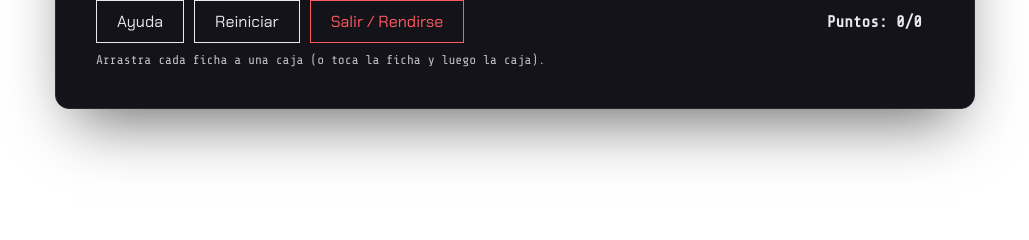
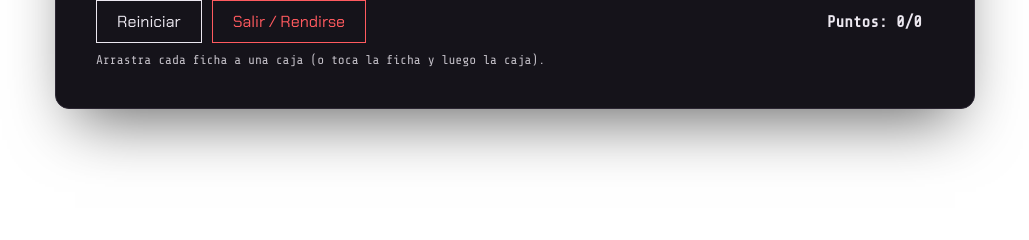
Before and after one commit to Mony-B/TSP_Tetra.R_Repositorio_A26, a Django app: template reto_clasificar/templates/reto_clasificar/reto.html in a window 1280 px wide. Shown: the part 518-758 px from the top of the page, without its empty margins (125-1154 px from the left). Run offline with Django 5.2, Linux system fonts and the light colour scheme; the template is opened without the code that fills it, so the values that code supplies are empty.

Commit message:
reto_clasificar: quita el botón de ayuda (no está en el CU-08)
Verificado el flujo contra la especificación CU-08: coincide en todo
excepto PE-1 (pista de reto), que según el spec debe venir de CU-03
"Adquirir pista de reto" (la red corrupta: cuesta bitcoins, alternativa
con el minijuego Snake, catálogo compartido). El botón "Ayuda" que tenía
este reto era un placeholder propio con texto fijo y gratis, sin relación
con CU-03, así que se quita mientras no exista esa integración.

CU-03 se implementará más adelante desde la plantilla compartida para que
lo tengan los 10 retos a la vez, en vez de que cada uno tenga su propio
botón suelto.

El texto de "ayuda" de cada ejercicio se queda en ejercicios.py (puede
servir de contenido cuando se conecte CU-03), pero ya no se manda al
navegador en datos_publicos().

Co-Authored-By: Claude Sonnet 5 <noreply@anthropic.com>
Claude-Session: https://claude.ai/code/session_01F9dH6fYgxvyjHH1pH47cr9

```diff
--- a/reto_clasificar/ejercicios.py
+++ b/reto_clasificar/ejercicios.py
@@ -217,7 +217,6 @@ def datos_publicos(ejercicio_id):
         "enunciado": ejercicio["enunciado"],
         "categorias": ejercicio.get("categorias", CATEGORIAS),
         "fichas": fichas(ejercicio),
-        "ayuda": ejercicio["ayuda"],
     }
     if _es_grafica(ejercicio):
         datos["grafica"] = _grafica(ejercicio_id)
--- a/reto_clasificar/static/reto_clasificar/css/clasificar.css
+++ b/reto_clasificar/static/reto_clasificar/css/clasificar.css
@@ -51,8 +51,6 @@
 .cl-pie { display: flex; justify-content: space-between; align-items: center; gap: 10px; flex-wrap: wrap; }
 .cl-botones { display: flex; gap: 10px; flex-wrap: wrap; justify-content: center; }
 .cl-puntos { font-weight: bold; padding: 6px 12px; border: 1px solid var(--verde-medio); }
-.cl-ayuda { padding: 10px; border: 1px dashed #ffd166; color: #ffd166; }
-.cl-ayuda[hidden] { display: none; }
 .cl-mensaje { margin: 10px 0 0; min-height: 1.2em; }
 .cl-mensaje.error { color: var(--rojo); }
 .cl-mensaje.bien { color: var(--verde); }
--- a/reto_clasificar/static/reto_clasificar/juego.js
+++ b/reto_clasificar/static/reto_clasificar/juego.js
@@ -2,7 +2,7 @@
 // El navegador solo dibuja y manda dónde soltó cada ficha; Django decide si es
 // correcto y cuándo se completó el reto (la categoría correcta nunca llega aquí).
 (() => {
-    const { enunciado, categorias, fichas, grafica, ayuda } = ReCode.reto.datos;
+    const { enunciado, categorias, fichas, grafica } = ReCode.reto.datos;
     const raiz = document.getElementById("clasificar");
     const clasificarUrl = raiz.dataset.clasificarUrl;
     const zonasEl = document.getElementById("zonas");
@@ -265,13 +265,10 @@
         ReCode.dialogos.abrir(dialogoExito);
     }
 
-    // --- Ayuda, reiniciar y FE-1 (salir / rendirse) ---------------------------------
+    // --- Reiniciar y FE-1 (salir / rendirse) ---------------------------------
+    // (La pista/PE-1 vía CU-03 todavía no está conectada a ningún reto; se
+    // integrará desde la plantilla compartida cuando exista.)
 
-    document.getElementById("btn-ayuda").addEventListener("click", () => {
-        const a = document.getElementById("ayuda");
-        a.textContent = ayuda;
-        a.hidden = !a.hidden;
-    });
     // jugar() siempre reinicia la partida en el servidor, así que recargar basta.
     document.getElementById("btn-reiniciar").addEventListener("click", () => window.location.reload());
 
--- a/reto_clasificar/templates/reto_clasificar/reto.html
+++ b/reto_clasificar/templates/reto_clasificar/reto.html
@@ -22,13 +22,11 @@
 
     <div class="cl-pie">
         <div class="cl-botones">
-            <button type="button" class="boton secundario" id="btn-ayuda">Ayuda</button>
             <button type="button" class="boton secundario" id="btn-reiniciar">Reiniciar</button>
             <button type="button" class="boton peligro" id="btn-salir">Salir / Rendirse</button>
         </div>
         <div class="cl-puntos">Puntos: <span id="puntos">0</span>/<span id="total">0</span></div>
     </div>
-    <p class="cl-ayuda" id="ayuda" hidden></p>
     <p class="cl-mensaje etiqueta" id="aviso" aria-live="polite">Arrastra cada ficha a una caja (o toca la ficha y luego la caja).</p>
 </div>
 
```
